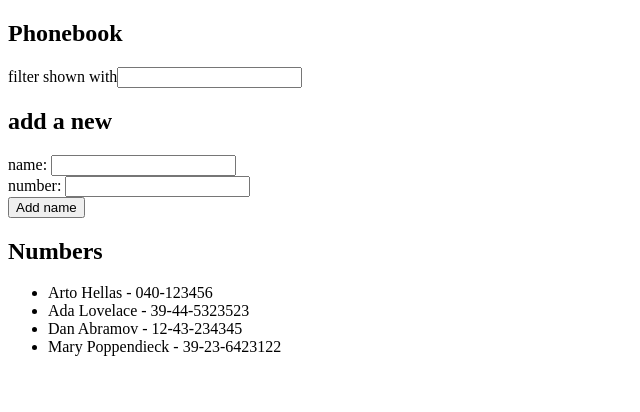
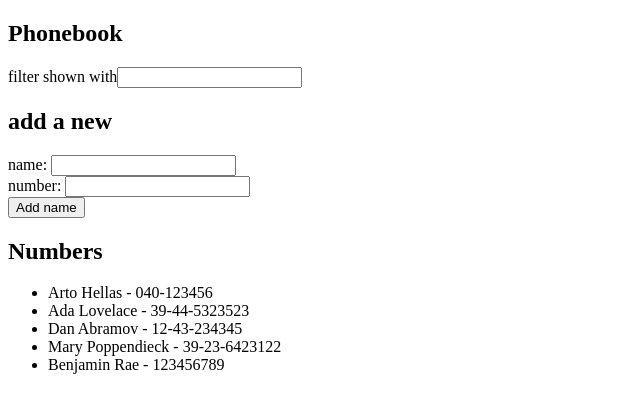
Before and after one commit to benjaminrae/Full-Stack-Open-2022, a React (Create React App) app in the folder part2/phonebook/: page / in a window 1280 px wide. Shown: the top 412 px of the page, without its empty margins (0-640 px from the left). Built offline with nearby package versions, Linux system fonts and the light colour scheme; data requests are answered from the project's data file.

Commit message:
Finish exercise 2.11

```diff
--- /dev/null
+++ b/part2/phonebook/db.json
@@ -0,0 +1,29 @@
+{
+    "persons": [
+        {
+            "name": "Arto Hellas",
+            "number": "040-123456",
+            "id": 1
+        },
+        {
+            "name": "Ada Lovelace",
+            "number": "39-44-5323523",
+            "id": 2
+        },
+        {
+            "name": "Dan Abramov",
+            "number": "12-43-234345",
+            "id": 3
+        },
+        {
+            "name": "Mary Poppendieck",
+            "number": "39-23-6423122",
+            "id": 4
+        },
+        {
+            "name": "Benjamin Rae",
+            "number": "123456789",
+            "id": 5
+        }
+    ]
+}
--- a/part2/phonebook/src/App.js
+++ b/part2/phonebook/src/App.js
@@ -1,4 +1,5 @@
-import { useState } from "react";
+import { useState, useEffect } from "react";
+import axios from "axios";
 
 const Name = (props) => {
     return (
@@ -64,6 +65,14 @@
     const [newNumber, setNewNumber] = useState("");
     const [newSearch, setNewSearch] = useState("");
 
+    useEffect(() => {
+        console.log("effect");
+        axios.get("http://localhost:3001/persons").then((response) => {
+            console.log("promise fulfilled");
+            setPersons(response.data);
+        });
+    }, []);
+
     const addPerson = (event) => {
         event.preventDefault();
         console.log("button clicked", event.target);
```
Also changed, not shown: part2/phonebook/package.json (+6 -1 lines), 1 other file (tests, documents, lock files or other folders).
